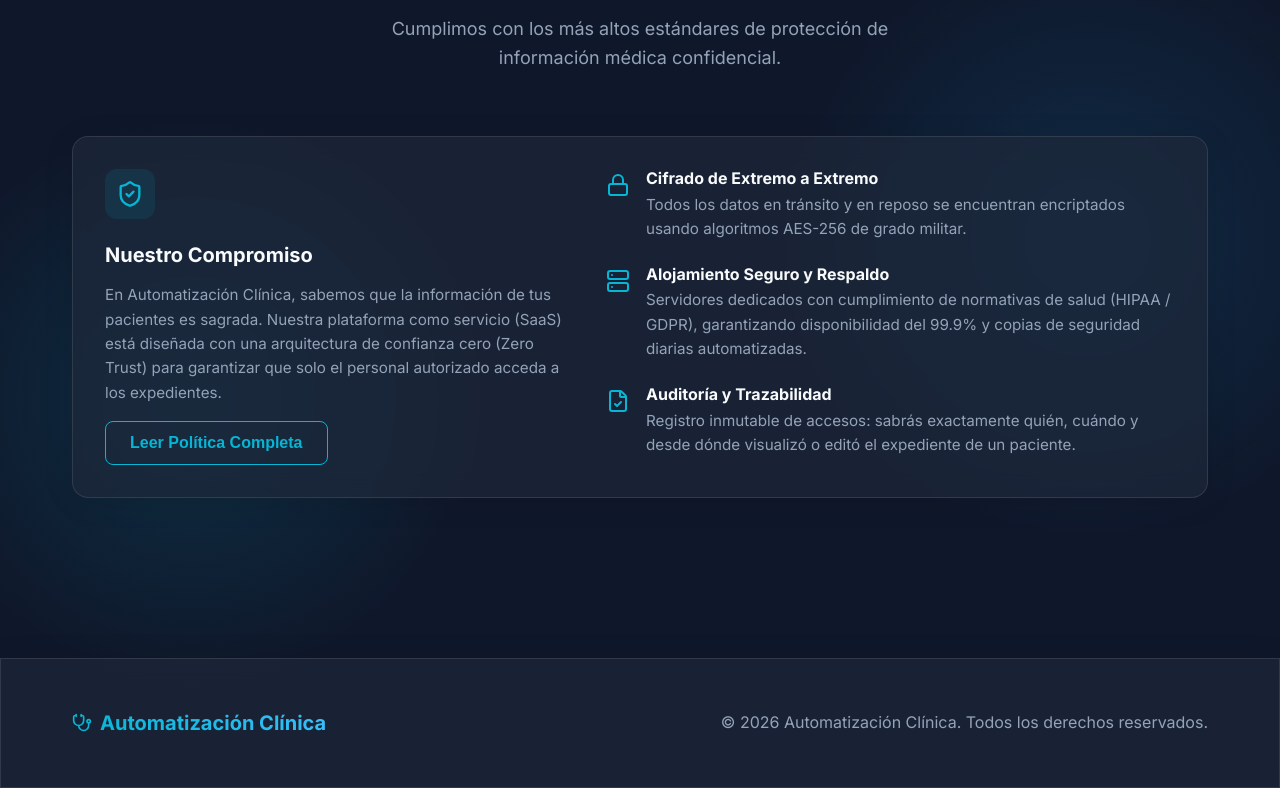
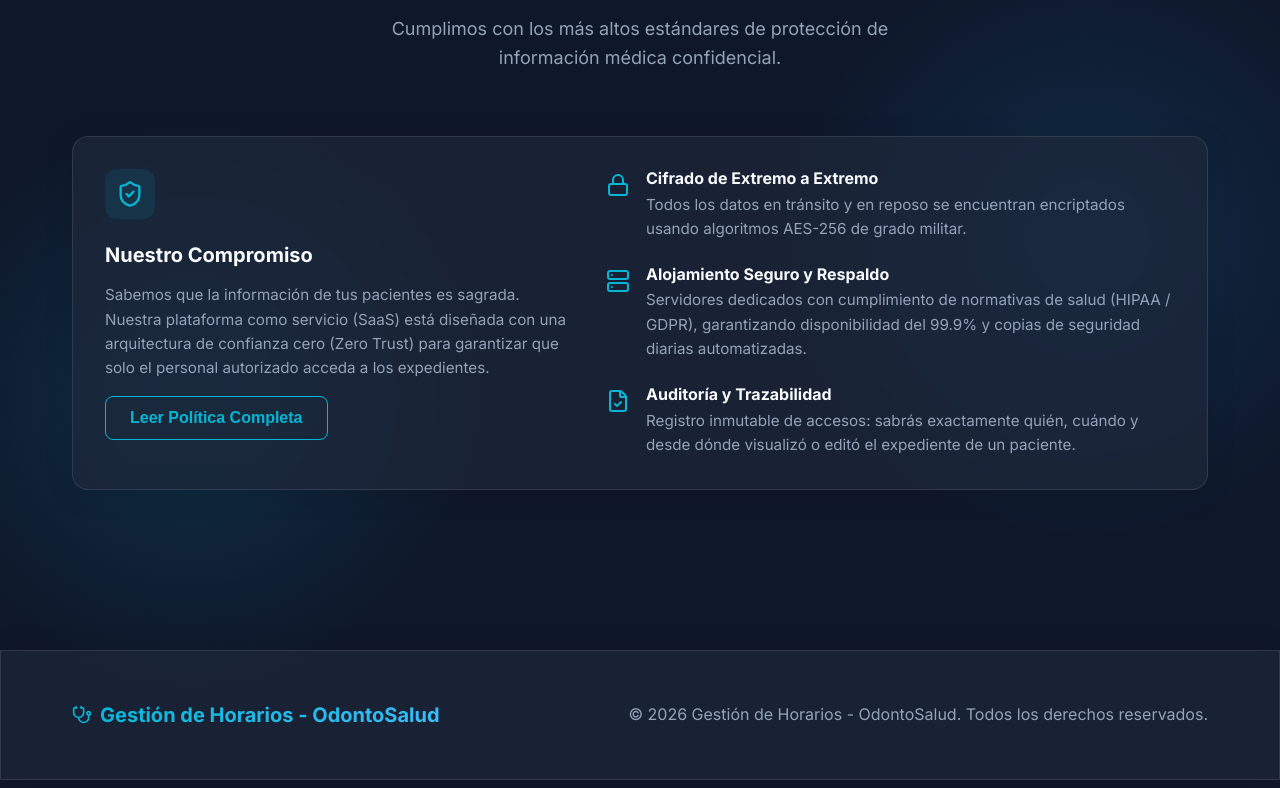
Before and after one commit to OrlandoPa/PaginaLandingCL, a React (Vite) app: page / in a window 1280 px wide. Shown: the part 1600-2388 px from the top of the page. Built offline with nearby package versions, Linux system fonts and the light colour scheme.

Commit message:
Actualizar texto de privacidad y footer

```diff
--- a/src/App.jsx
+++ b/src/App.jsx
@@ -108,7 +108,7 @@ function App() {
                 </div>
                 <h3 className="card-title">Nuestro Compromiso</h3>
                 <p className="card-text" style={{ marginBottom: '1rem' }}>
-                  En Automatización Clínica, sabemos que la información de tus pacientes es sagrada.
+                  Sabemos que la información de tus pacientes es sagrada.
                   Nuestra plataforma como servicio (SaaS) está diseñada con una arquitectura de confianza cero (Zero Trust)
                   para garantizar que solo el personal autorizado acceda a los expedientes.
                 </p>
@@ -149,10 +149,10 @@ function App() {
         <div className="container footer-content">
           <div className="logo" style={{ fontSize: '1.25rem' }}>
             <Stethoscope size={20} color="#06b6d4" />
-            <span>Automatización Clínica</span>
+            <span>Gestión de Horarios - OdontoSalud</span>
           </div>
           <div className="footer-text">
-            © {new Date().getFullYear()} Automatización Clínica. Todos los derechos reservados.
+            © {new Date().getFullYear()} Gestión de Horarios - OdontoSalud. Todos los derechos reservados.
           </div>
         </div>
       </footer>
```
